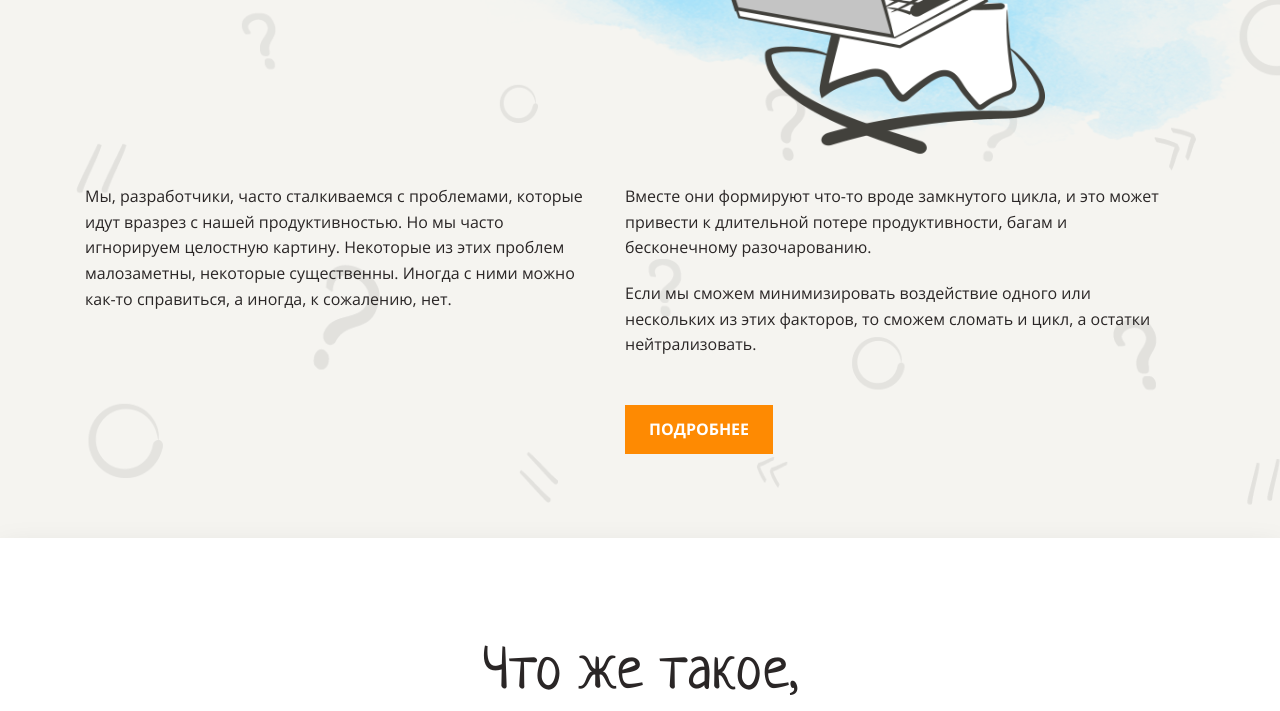
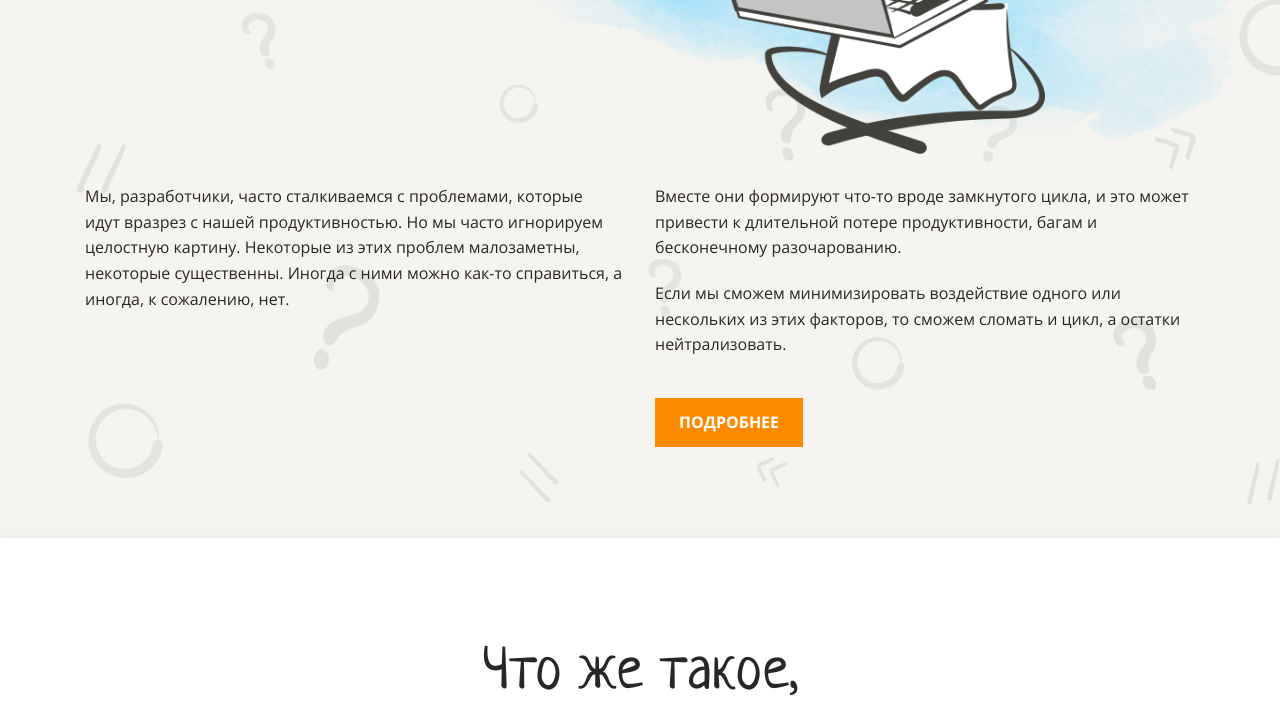
Before and after one commit to loneliness11/layout-designer-project-58, a plain HTML site: page src/index.html in a window 1280 px wide. Shown: the part 376-1087 px from the top of the page. Drawn offline with Linux system fonts and the light colour scheme.

Commit message:
change 5

```diff
--- a/src/index.html
+++ b/src/index.html
@@ -19,7 +19,7 @@
         </div>
         <div class="header__descr">
           <p>
-            Мы, разработчики, часто сталкиваемся с проблемами, которые идут
+            Мы, разработчики, часто сталкиваемся с проблемами, которые <br> идут
             вразрез с нашей продуктивностью. Но мы часто игнорируем целостную
             картину. Некоторые из этих проблем малозаметны, некоторые
             существенны. Иногда с ними можно как-то справиться, а иногда, к
@@ -32,7 +32,7 @@
               разочарованию.
             </p>
             <p>
-              Если мы сможем минимизировать воздействие одного или нескольких из
+              Если мы сможем минимизировать воздействие одного или <br> нескольких из
               этих факторов, то сможем сломать и цикл, а остатки нейтрализовать.
             </p>
             <a href="#navigation" class="header__url">Подробнее</a>
--- a/src/styles/style.css
+++ b/src/styles/style.css
@@ -101,7 +101,7 @@ h2 {
   margin-top: 201px;
 }
 .header__descr p {
-  width: 540px;
+  min-width: 540px;
   color: #2A2626;
   font-family: 'Open Sans';
   font-size: 16px;
@@ -125,48 +125,6 @@ h2 {
 /*  */
 .header__descr-and-button a{
   margin-top: 40px;
-  padding: 12px 24px;
-  background: var(--Primary);
-  display: inline-block;
-  color: #FFF;
-  font-family: 'Open Sans';
-  font-size: 16px;
-  font-style: normal;
-  font-weight: 700;
-  line-height: 160%; /* 25.6px */
-  text-transform: uppercase;
-  text-decoration: none;
-  width: 148px;
-}
-.header__descr {
-  display: flex;
-  margin-top: 201px;
-}
-.header__descr p {
-  width: 540px;
-  color: #2A2626;
-  font-family: 'Open Sans';
-  font-size: 16px;
-  font-style: normal;
-  font-weight: 400;
-  line-height: 25.6px; /* 160% */
-}
-.header__descr p:first-child {
-  margin-right: 30px;
-}
-.header__url {
-  display: inline-block;
-}
-.header__descr-and-button {
-  display: flex;
-  flex-direction: column;
-}
-.header__descr-and-button p:first-child {
-  padding-bottom: 20px;
-}
-/*  */
-.header__descr-and-button a{
-  margin-top: 47px;
   padding: 12px 24px;
   background: var(--Primary);
   display: inline-block;
```
